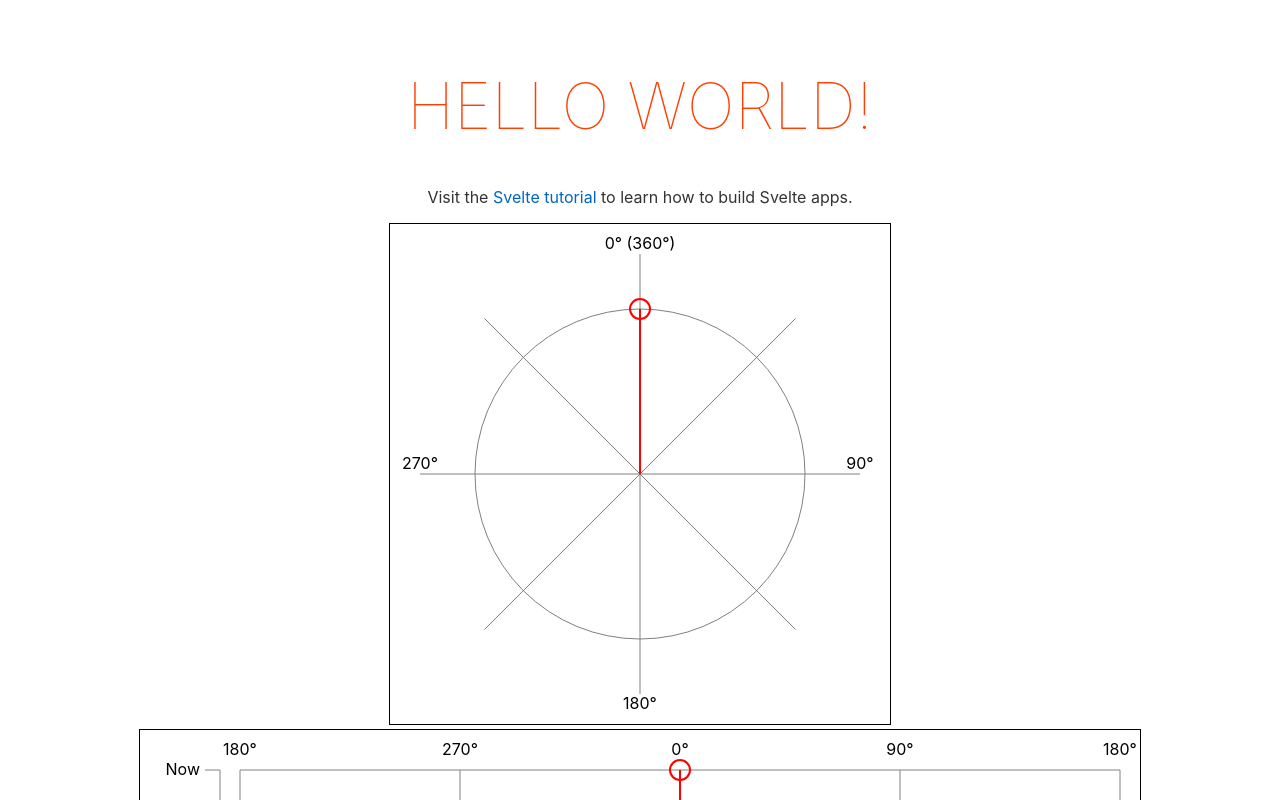
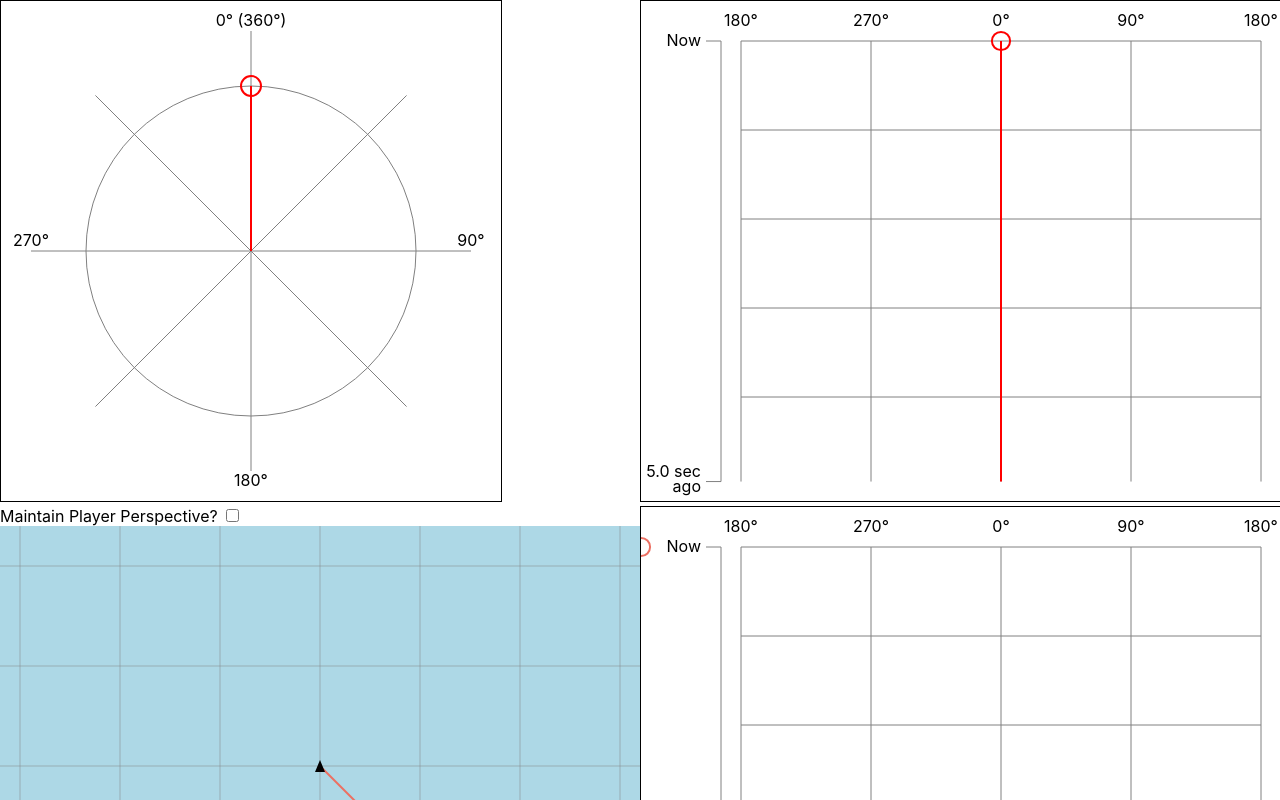
Before and after one commit to harryli0088/bearing-rate-graph, a Svelte app: page / in a window 1280 px wide. Shown: the top 800 px of the page. Built offline with nearby package versions, Linux system fonts and the light colour scheme.

Commit message:
flex formatting

```diff
--- a/public/global.css
+++ b/public/global.css
@@ -5,59 +5,7 @@ html, body {
 }
 
 body {
-	color: #333;
 	margin: 0;
-	padding: 8px;
 	box-sizing: border-box;
 	font-family: -apple-system, BlinkMacSystemFont, "Segoe UI", Roboto, Oxygen-Sans, Ubuntu, Cantarell, "Helvetica Neue", sans-serif;
 }
-
-a {
-	color: rgb(0,100,200);
-	text-decoration: none;
-}
-
-a:hover {
-	text-decoration: underline;
-}
-
-a:visited {
-	color: rgb(0,80,160);
-}
-
-label {
-	display: block;
-}
-
-input, button, select, textarea {
-	font-family: inherit;
-	font-size: inherit;
-	-webkit-padding: 0.4em 0;
-	padding: 0.4em;
-	margin: 0 0 0.5em 0;
-	box-sizing: border-box;
-	border: 1px solid #ccc;
-	border-radius: 2px;
-}
-
-input:disabled {
-	color: #ccc;
-}
-
-button {
-	color: #333;
-	background-color: #f4f4f4;
-	outline: none;
-}
-
-button:disabled {
-	color: #999;
-}
-
-button:not(:disabled):active {
-	background-color: #ddd;
-}
-
-button:focus {
-	border-color: #666;
-}
--- a/src/App.svelte
+++ b/src/App.svelte
@@ -2,34 +2,15 @@
 	import { onMount, onDestroy } from 'svelte'
 	import Tutorial from 'Components/Tutorial.svelte'
 	import Sandbox from 'Components/Sandbox.svelte'
-	export let name: string
 </script>
 
 <main>
-	<h1>Hello {name}!</h1>
-	<p>Visit the <a href="https://svelte.dev/tutorial">Svelte tutorial</a> to learn how to build Svelte apps.</p>
 	<Tutorial/>
 	<Sandbox/>
 </main>
 
 <style>
 	main {
-		text-align: center;
-		padding: 1em;
-		max-width: 240px;
 		margin: 0 auto;
 	}
-
-	h1 {
-		color: #ff3e00;
-		text-transform: uppercase;
-		font-size: 4em;
-		font-weight: 100;
-	}
-
-	@media (min-width: 640px) {
-		main {
-			max-width: none;
-		}
-	}
 </style>
--- a/src/Components/BearingRateGraph.svelte
+++ b/src/Components/BearingRateGraph.svelte
@@ -8,9 +8,9 @@
 	export let intervalTime:number = 50
 	export let maxHistoryLength:number = 50
 	export let otherActors: PhysicsObject[] = []
+	let height:number = 500
+	export let width:number = 1000
 
-  let height:number = 500
-  let width:number = 1000
   const margin = {
     top: 40,
     left: 100,
--- a/src/Components/Ocean.svelte
+++ b/src/Components/Ocean.svelte
@@ -8,19 +8,15 @@
   export let colors: string[]
   export let otherActors:PhysicsObject[]
   export let player:PhysicsObject
+  export let width:number = 1000
+
+  let controlBarHeight:number = 100
+  $: height = 500 - controlBarHeight
+  $: diagonal = Math.hypot(width, height) //we need this to make sure we draw a background big enough to cover the screen, even when the background is rotated
 
   let canvas
   let maintainPlayerPerspective = false
-  function handlePerspectiveChange() {
-    maintainPlayerPerspective = !maintainPlayerPerspective
-  }
-
   let overlayPolarGrid = false
-
-
-  let height:number = 500
-  let width:number = 1000
-  $: diagonal = Math.hypot(width, height) //we need this to make sure we draw a background big enough to cover the screen, even when the background is rotated
 
   function incrementGridPosition(position:number) {
     return Math.ceil((position + 1) / 100) * 100
@@ -101,13 +97,12 @@
 </script>
 
 <main>
-  <div>
+  <div bind:clientHeight={controlBarHeight}>
     <label for="playerPerspectiveCheckbox">Maintain Player Perspective?</label>
     <input
       id="playerPerspectiveCheckbox"
       type="checkbox"
       bind:checked={maintainPlayerPerspective}
-      on:click{handlePerspectiveChange}
     />
   </div>
   <canvas
--- /dev/null
+++ b/src/Components/Row.svelte
@@ -0,0 +1,26 @@
+<script lang="ts">
+</script>
+
+<main>
+	<div class="row">
+    <slot></slot>
+  </div>
+</main>
+
+<style>
+	.row {
+		display: flex;
+	}
+  .row > :global(div) {
+    width: 50%;
+  }
+
+  @media only screen and (max-width: 1000px) {
+    .row {
+  		flex-direction: column;
+  	}
+    .row > :global(div) {
+      width: 100%;
+    }
+  }
+</style>
--- a/src/Components/Sandbox.svelte
+++ b/src/Components/Sandbox.svelte
@@ -3,10 +3,11 @@
 	import PhysicsObject from '../Classes/PhysicsObject.ts'
 	import BearingRateGraph from 'Components/BearingRateGraph.svelte'
   import Ocean from 'Components/Ocean.svelte'
+	import Row from 'Components/Row.svelte'
 	import getBearing from '../utils/getBearing.ts'
 
 	const COLORS = ["#EC7063", "#F39C12", "#F1C40F", "#2ECC71", "#3498DB", "#AF7AC5", "#7D3C98"]
-	const MAX_HISTORY_LENGTH = 50
+	const MAX_HISTORY_LENGTH = 100
 
 	let player = new PhysicsObject({
 		maxHistoryLength: MAX_HISTORY_LENGTH,
@@ -97,23 +98,40 @@
 	onDestroy(() => {
 		clearInterval(interval)
 	})
+
+  let bearingRateGraphWidth:number
+  let oceanWidth:number
 </script>
 
 <main>
-	<div tabindex={1} on:focus={onFocus} on:blur={onBlur} on:keydown={onKeyDown} on:keyup={onKeyUp}>
+  <Row>
+    <div
+      bind:clientWidth={oceanWidth}
+      on:blur={onBlur}
+      on:focus={onFocus}
+      on:keydown={onKeyDown}
+      on:keyup={onKeyUp}
+      tabindex={1}
+    >
+      <Ocean
+        colors={COLORS}
+        {otherActors}
+        {player}
+        width={oceanWidth}
+      />
+    </div>
+
+    <div bind:clientWidth={bearingRateGraphWidth}>
       <BearingRateGraph
         colors={COLORS}
         {intervalCount}
         intervalTime={INTERVAL_TIME}
         maxHistoryLength={MAX_HISTORY_LENGTH}
         {otherActors}
-    />
-    <Ocean
-      colors={COLORS}
-      {otherActors}
-      {player}
+        width={bearingRateGraphWidth}
       />
     </div>
+  </Row>
 </main>
 
 <style>
--- a/src/Components/Tutorial.svelte
+++ b/src/Components/Tutorial.svelte
@@ -2,12 +2,14 @@
 	import { onDestroy } from 'svelte'
   import PhysicsObject from '../Classes/PhysicsObject.ts'
 	import BearingRateGraph from 'Components/BearingRateGraph.svelte'
+  import Row from 'Components/Row.svelte'
 	import getBearing from '../utils/getBearing.ts'
 
-  const MAX_HISTORY_LENGTH = 50
+  const MAX_HISTORY_LENGTH = 100
 
-  let fullWidth:number = 500
-  let fullHeight:number = 500
+  let polarWidth:number = 500
+  $: fullWidth = Math.min(500, polarWidth)
+  $: fullHeight = fullWidth
   const DIAG_CONSTANT = Math.sqrt(2)/2
   const PADDING = 30
   $: width = fullWidth - 2*PADDING
@@ -18,7 +20,7 @@
 	let actor: PhysicsObject = new PhysicsObject({
     maxHistoryLength: MAX_HISTORY_LENGTH,
     positionX: 0,
-    positionY: (-fullHeight/2 + PADDING)*3/4,
+    positionY: (-Math.min(500, polarWidth)/2 + PADDING)*3/4,
   })
 
   let intervalCount = 0
@@ -51,10 +53,20 @@
 	onDestroy(() => {
 		clearInterval(interval)
 	})
+
+  let bearingRateGraphWidth:number
 </script>
 
 <main>
-  <svg bind:this={svg} width={fullWidth} height={fullHeight} on:mousemove={onMouseMove} on:touchmove={onTouchMove}>
+  <Row>
+    <div bind:clientWidth={polarWidth}>
+      <svg
+        bind:this={svg}
+        width={fullWidth}
+        height={fullHeight}
+        on:mousemove={onMouseMove}
+        on:touchmove={onTouchMove}
+      >
         <g transform={`translate(${fullWidth/2},${fullHeight/2})`}>
           <g class="grid">
             <circle cx={0} cy={0} r={halfWidth*3/4}/>
@@ -76,14 +88,19 @@
           </g>
         </g>
       </svg>
+    </div>
 
+  	<div bind:clientWidth={bearingRateGraphWidth}>
       <BearingRateGraph
         colors={["red"]}
         {intervalCount}
         intervalTime={INTERVAL_TIME}
         maxHistoryLength={MAX_HISTORY_LENGTH}
         otherActors={[actor]}
+        width={bearingRateGraphWidth}
       />
+    </div>
+  </Row>
 </main>
 
 <style>
--- a/src/main.ts
+++ b/src/main.ts
@@ -2,9 +2,6 @@ import App from './App.svelte';
 
 const app = new App({
 	target: document.body,
-	props: {
-		name: 'world'
-	}
 });
 
 export default app;
--- a/src/utils/getActorSize.ts
+++ b/src/utils/getActorSize.ts
@@ -1,3 +1,3 @@
 export default function getActorSize(distanceFromPlayer: number) {
-  return 1000 / distanceFromPlayer
+  return 1000 / (distanceFromPlayer + 10)
 }
```
Lines whose indentation alone changed are shown as unchanged.
